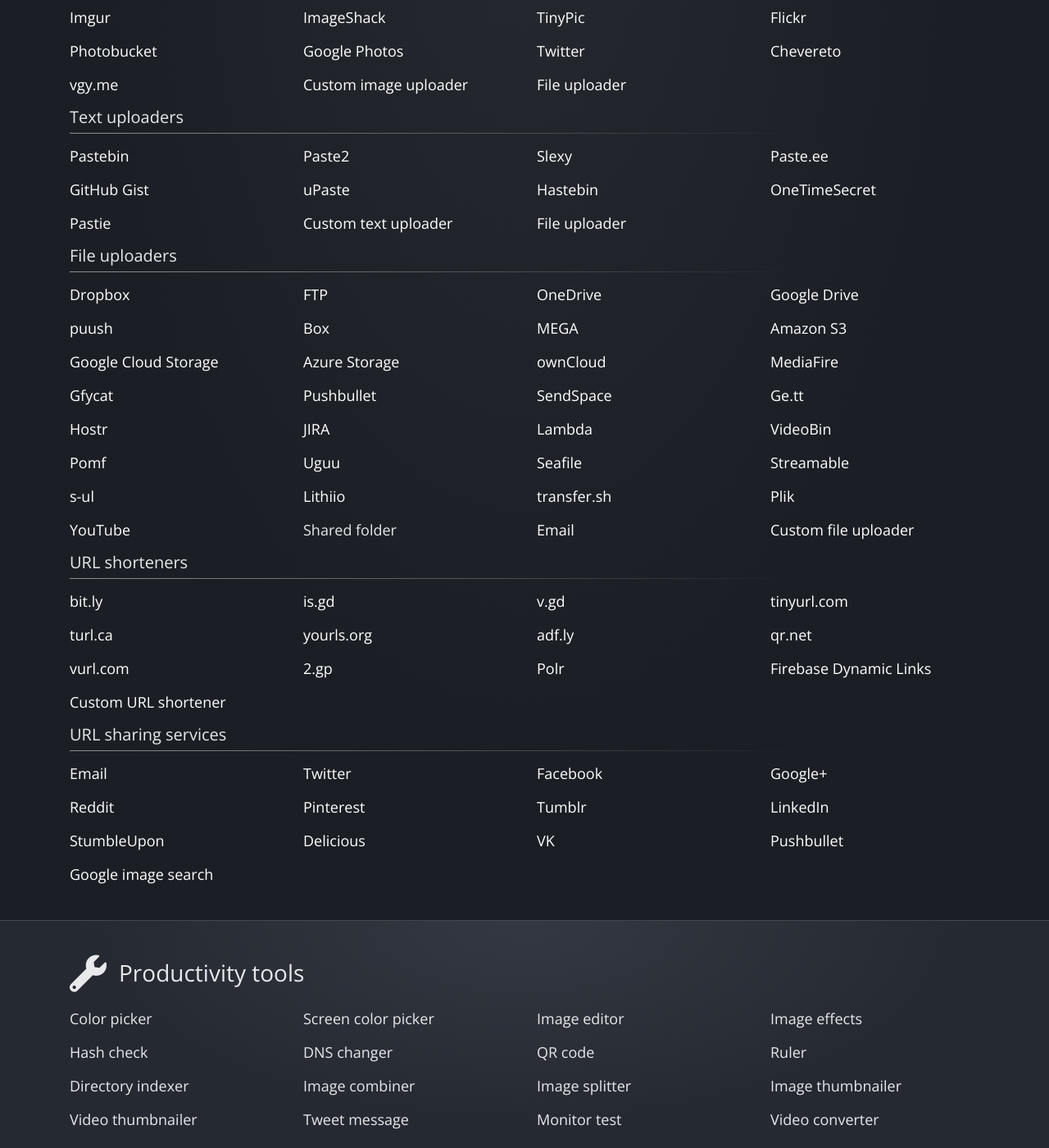
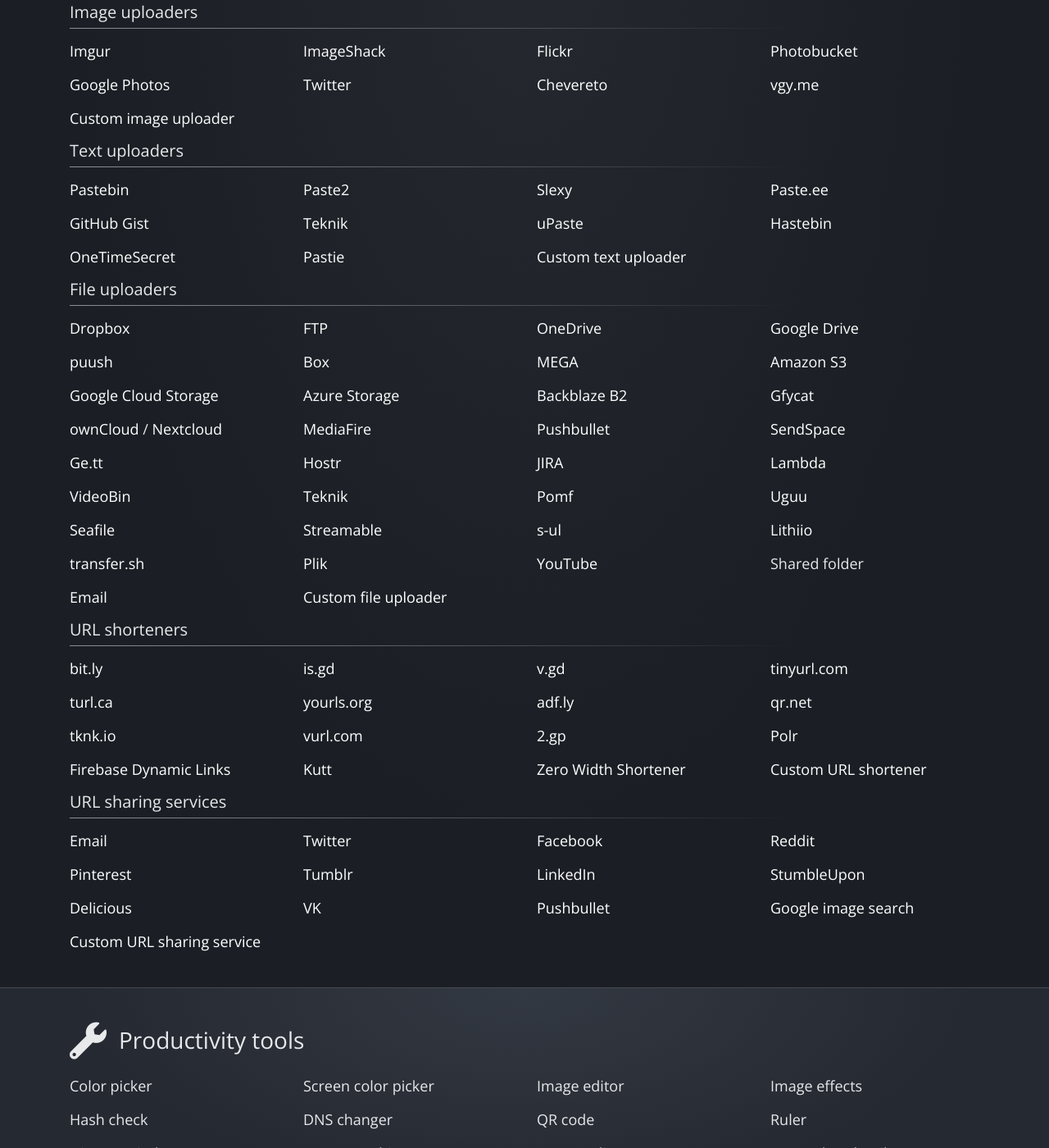
Before and after one commit to ShareX/sharex.github.io, a Jekyll site: the page built from index.html, in a window 1280 px wide and 1400 px high, scrolled down 3059 px. Shown: the whole window at 82% size. Built offline with Jekyll 4.4.1, drawn with Linux system fonts in a browser that asks for light colours; comment, search, counter and statistics services are not loaded; some of the changed text lies outside the part shown.

Commit message:
Update home page

```diff
--- a/index.html
+++ b/index.html
@@ -105,9 +105,12 @@
             <div class="col-sm-3">Text (Background)</div>
             <div class="col-sm-3">Speech balloon</div>
             <div class="col-sm-3">Step</div>
+            <div class="col-sm-3">Magnify</div>
             <div class="col-sm-3">Image (File)</div>
             <div class="col-sm-3">Image (Screen)</div>
+            <div class="col-sm-3">Sticker</div>
             <div class="col-sm-3">Cursor</div>
+            <div class="col-sm-3">Smart eraser</div>
             <div class="col-sm-3">Blur</div>
             <div class="col-sm-3">Pixelate</div>
             <div class="col-sm-3">Highlight</div>
@@ -151,7 +154,6 @@
         <div class="row">
             <div class="col-sm-3"><a href="https://imgur.com">Imgur</a></div>
             <div class="col-sm-3"><a href="https://imageshack.us">ImageShack</a></div>
-            <div class="col-sm-3"><a href="http://tinypic.com">TinyPic</a></div>
             <div class="col-sm-3"><a href="https://www.flickr.com">Flickr</a></div>
             <div class="col-sm-3"><a href="http://photobucket.com">Photobucket</a></div>
             <div class="col-sm-3"><a href="https://photos.google.com">Google Photos</a></div>
@@ -159,7 +161,6 @@
             <div class="col-sm-3"><a href="https://chevereto.com">Chevereto</a></div>
             <div class="col-sm-3"><a href="http://vgy.me">vgy.me</a></div>
             <div class="col-sm-3"><a href="https://github.com/ShareX/CustomUploaders">Custom image uploader</a></div>
-            <div class="col-sm-3"><a href="#file-uploaders">File uploader</a></div>
         </div>
         <h4>Text uploaders</h4>
         <div class="row">
@@ -168,12 +169,12 @@
             <div class="col-sm-3"><a href="http://slexy.org">Slexy</a></div>
             <div class="col-sm-3"><a href="https://paste.ee">Paste.ee</a></div>
             <div class="col-sm-3"><a href="https://gist.github.com">GitHub Gist</a></div>
+            <div class="col-sm-3"><a href="https://paste.teknik.io">Teknik</a></div>
             <div class="col-sm-3"><a href="http://upaste.me">uPaste</a></div>
             <div class="col-sm-3"><a href="http://hastebin.com">Hastebin</a></div>
             <div class="col-sm-3"><a href="https://onetimesecret.com">OneTimeSecret</a></div>
             <div class="col-sm-3"><a href="http://pastie.org">Pastie</a></div>
             <div class="col-sm-3"><a href="https://github.com/ShareX/CustomUploaders">Custom text uploader</a></div>
-            <div class="col-sm-3"><a href="#file-uploaders">File uploader</a></div>
         </div>
         <h4>File uploaders</h4>
         <div class="row">
@@ -187,9 +188,10 @@
             <div class="col-sm-3"><a href="http://aws.amazon.com/s3/">Amazon S3</a></div>
             <div class="col-sm-3"><a href="https://cloud.google.com/storage/">Google Cloud Storage</a></div>
             <div class="col-sm-3"><a href="https://azure.microsoft.com/en-us/services/storage/">Azure Storage</a></div>
-            <div class="col-sm-3"><a href="https://owncloud.org">ownCloud</a></div>
+            <div class="col-sm-3"><a href="https://www.backblaze.com/b2/cloud-storage.html">Backblaze B2</a></div>
+            <div class="col-sm-3"><a href="http://gfycat.com">Gfycat</a></div>
+            <div class="col-sm-3"><a href="https://owncloud.org">ownCloud</a> / <a href="https://nextcloud.com">Nextcloud</a></div>
             <div class="col-sm-3"><a href="https://www.mediafire.com">MediaFire</a></div>
-            <div class="col-sm-3"><a href="http://gfycat.com">Gfycat</a></div>
             <div class="col-sm-3"><a href="https://www.pushbullet.com">Pushbullet</a></div>
             <div class="col-sm-3"><a href="https://www.sendspace.com">SendSpace</a></div>
             <div class="col-sm-3"><a href="http://ge.tt">Ge.tt</a></div>
@@ -197,6 +199,7 @@
             <div class="col-sm-3"><a href="https://www.atlassian.com/software/jira">JIRA</a></div>
             <div class="col-sm-3"><a href="http://lambda.sx">Lambda</a></div>
             <div class="col-sm-3"><a href="http://videobin.org">VideoBin</a></div>
+            <div class="col-sm-3"><a href="https://upload.teknik.io">Teknik</a></div>
             <div class="col-sm-3"><a href="https://github.com/nokonoko/Pomf">Pomf</a></div>
             <div class="col-sm-3"><a href="https://uguu.se">Uguu</a></div>
             <div class="col-sm-3"><a href="https://www.seafile.com">Seafile</a></div>
@@ -220,10 +223,13 @@
             <div class="col-sm-3"><a href="http://yourls.org">yourls.org</a></div>
             <div class="col-sm-3"><a href="https://adf.ly">adf.ly</a></div>
             <div class="col-sm-3"><a href="http://qr.net">qr.net</a></div>
+            <div class="col-sm-3"><a href="https://shorten.teknik.io">tknk.io</a></div>
             <div class="col-sm-3"><a href="http://vurl.com">vurl.com</a></div>
             <div class="col-sm-3"><a href="http://2.gp">2.gp</a></div>
             <div class="col-sm-3"><a href="https://github.com/Cydrobolt/polr">Polr</a></div>
             <div class="col-sm-3"><a href="https://firebase.google.com">Firebase Dynamic Links</a></div>
+            <div class="col-sm-3"><a href="https://kutt.it">Kutt</a></div>
+            <div class="col-sm-3"><a href="https://zws.im">Zero Width Shortener</a></div>
             <div class="col-sm-3"><a href="https://github.com/ShareX/CustomUploaders">Custom URL shortener</a></div>
         </div>
         <h4>URL sharing services</h4>
@@ -231,7 +237,6 @@
             <div class="col-sm-3"><a href="https://en.wikipedia.org/wiki/Email">Email</a></div>
             <div class="col-sm-3"><a href="https://twitter.com">Twitter</a></div>
             <div class="col-sm-3"><a href="https://www.facebook.com">Facebook</a></div>
-            <div class="col-sm-3"><a href="https://plus.google.com">Google+</a></div>
             <div class="col-sm-3"><a href="http://www.reddit.com">Reddit</a></div>
             <div class="col-sm-3"><a href="https://www.pinterest.com">Pinterest</a></div>
             <div class="col-sm-3"><a href="https://www.tumblr.com">Tumblr</a></div>
@@ -241,6 +246,7 @@
             <div class="col-sm-3"><a href="https://vk.com">VK</a></div>
             <div class="col-sm-3"><a href="https://www.pushbullet.com">Pushbullet</a></div>
             <div class="col-sm-3"><a href="https://www.google.com/imghp">Google image search</a></div>
+            <div class="col-sm-3"><a href="https://github.com/ShareX/CustomUploaders">Custom URL sharing service</a></div>
         </div>
     </div>
 </div>
@@ -261,10 +267,10 @@
             <div class="col-sm-3">Image combiner</div>
             <div class="col-sm-3">Image splitter</div>
             <div class="col-sm-3">Image thumbnailer</div>
+            <div class="col-sm-3">Video converter</div>
             <div class="col-sm-3">Video thumbnailer</div>
             <div class="col-sm-3">Tweet message</div>
             <div class="col-sm-3">Monitor test</div>
-            <div class="col-sm-3">Video converter</div>
         </div>
     </div>
 </div>
```
